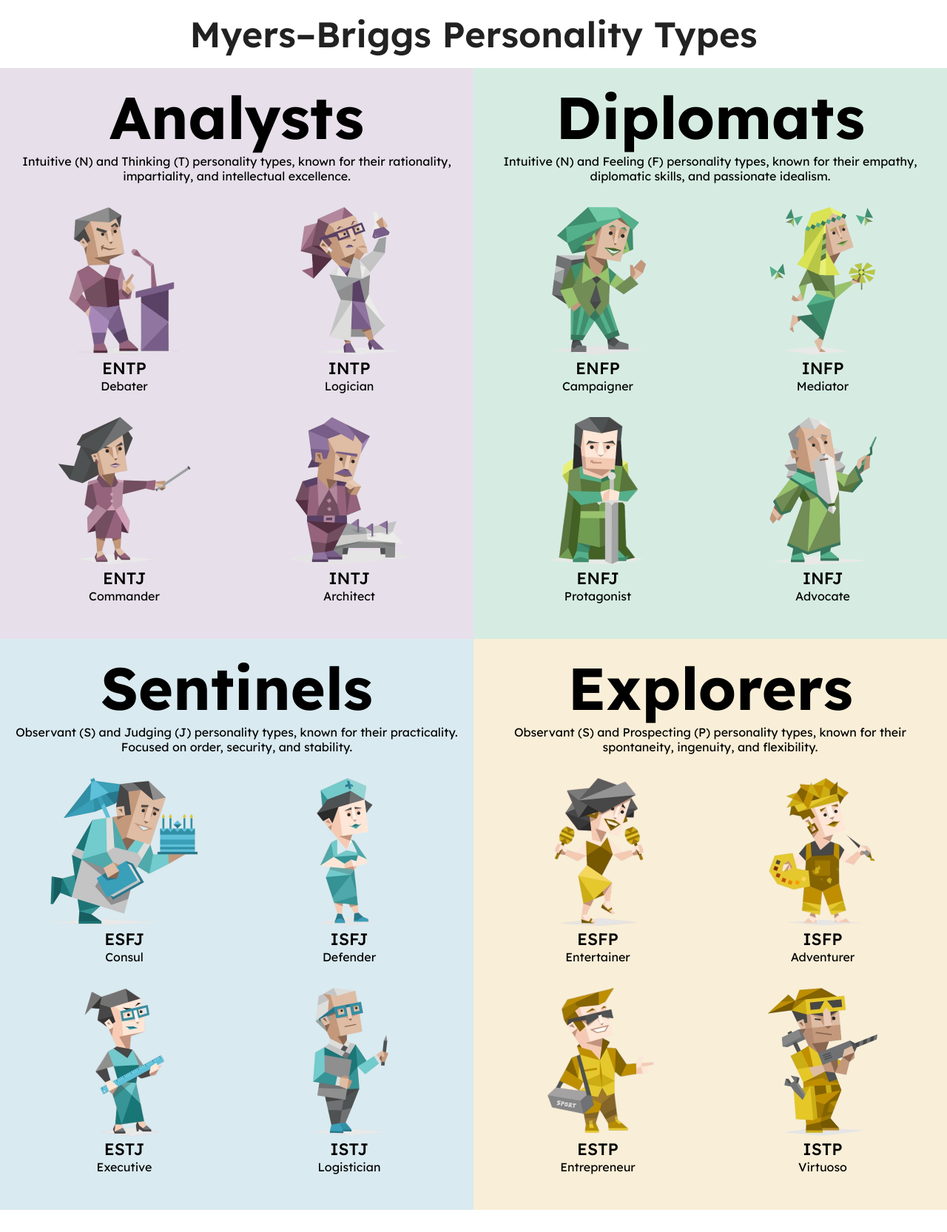
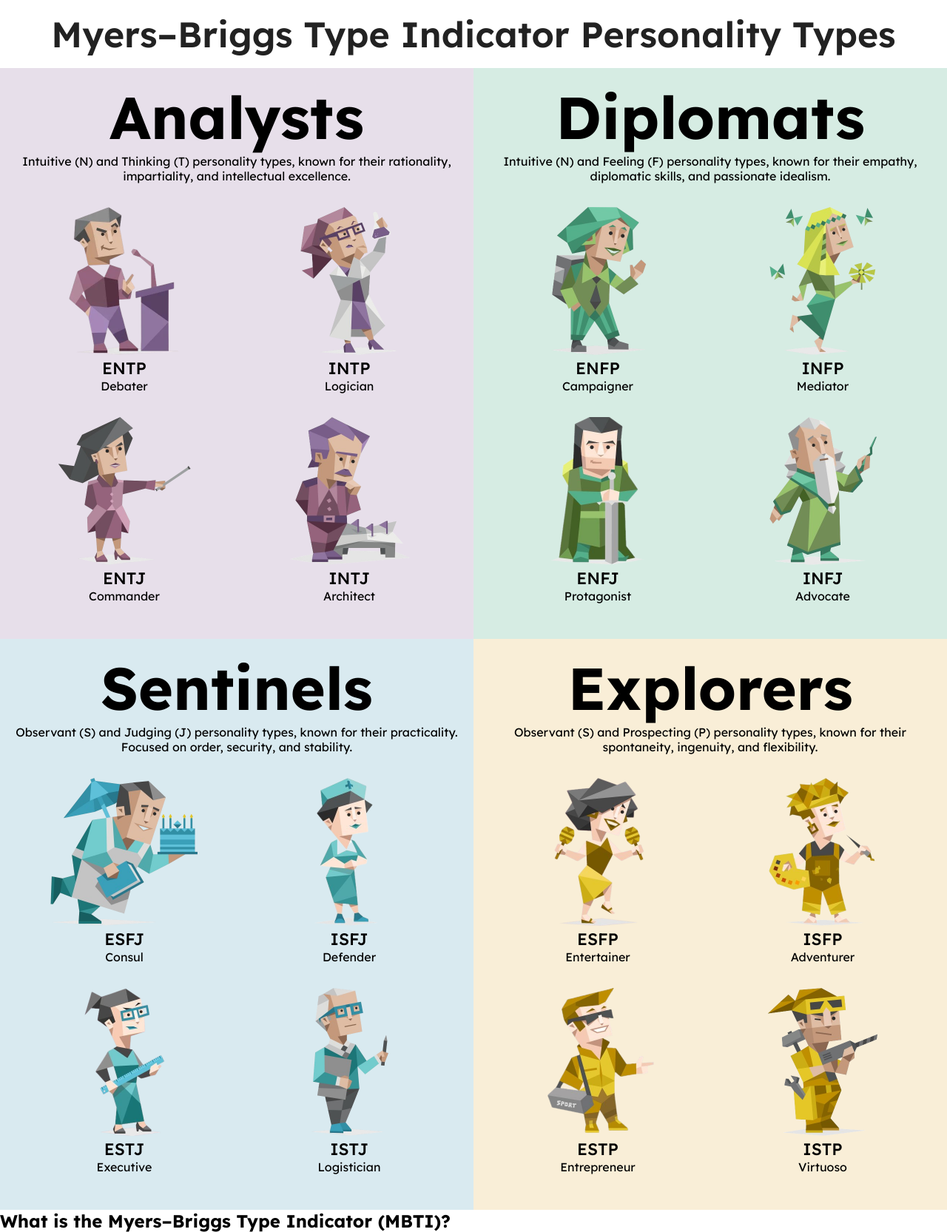
Before and after one commit to nmarcusg/mbti-midterm-exam, a plain HTML site: page index.html in a window 1280 px wide. Shown: the whole page at 74% size. Before the commit the page ends 1636 px from the top, so only its background shows below. Drawn offline with Linux system fonts and the light colour scheme.

Commit message:
added intro section, hover animation in avatar

```diff
--- a/index.html
+++ b/index.html
@@ -59,7 +59,7 @@
     </nav>
 
     <header class="header">
-        <h1 class="header-text">Myers–Briggs Personality Types</h1>
+        <h1 class="header-text">Myers–Briggs Type Indicator Personality Types</h1>
     </header>
 
     <section class="parent-types">
@@ -245,6 +245,9 @@
         </div>
     </section>
 
+    <section class="introduction">
+        <h2>What is the Myers–Briggs Type Indicator (MBTI)?</h2>
+    </section>
 
 </body>
 </html>
--- a/style.css
+++ b/style.css
@@ -11,7 +11,7 @@
     --light-yellow: #F9EED7;
 
     /* transitions */
-    --transition-default: 0.3s ease-in-out;
+    --transition-default: 0.3s ease;
 }
 
 * {
@@ -23,6 +23,7 @@
 html {
     font-size: 16px;
     font-family: "Lexend", sans-serif;
+    scroll-behavior: smooth;
 }
 
 .nav {
@@ -181,6 +182,7 @@ html {
     align-items: center;
     gap: .5rem;
     flex: 25%;
+
 }
 
 .avatar {
@@ -196,6 +198,12 @@ html {
 .avatar-container > a {
     color: inherit;
     text-decoration: none;
+    transition: 0.3s transform ease-in-out;
+}
+
+.avatar-container > a:hover {
+    transform: scale(1.05);
+    transition: 0.3s transform ease-in-out;
 }
 
 .type-name {
```
